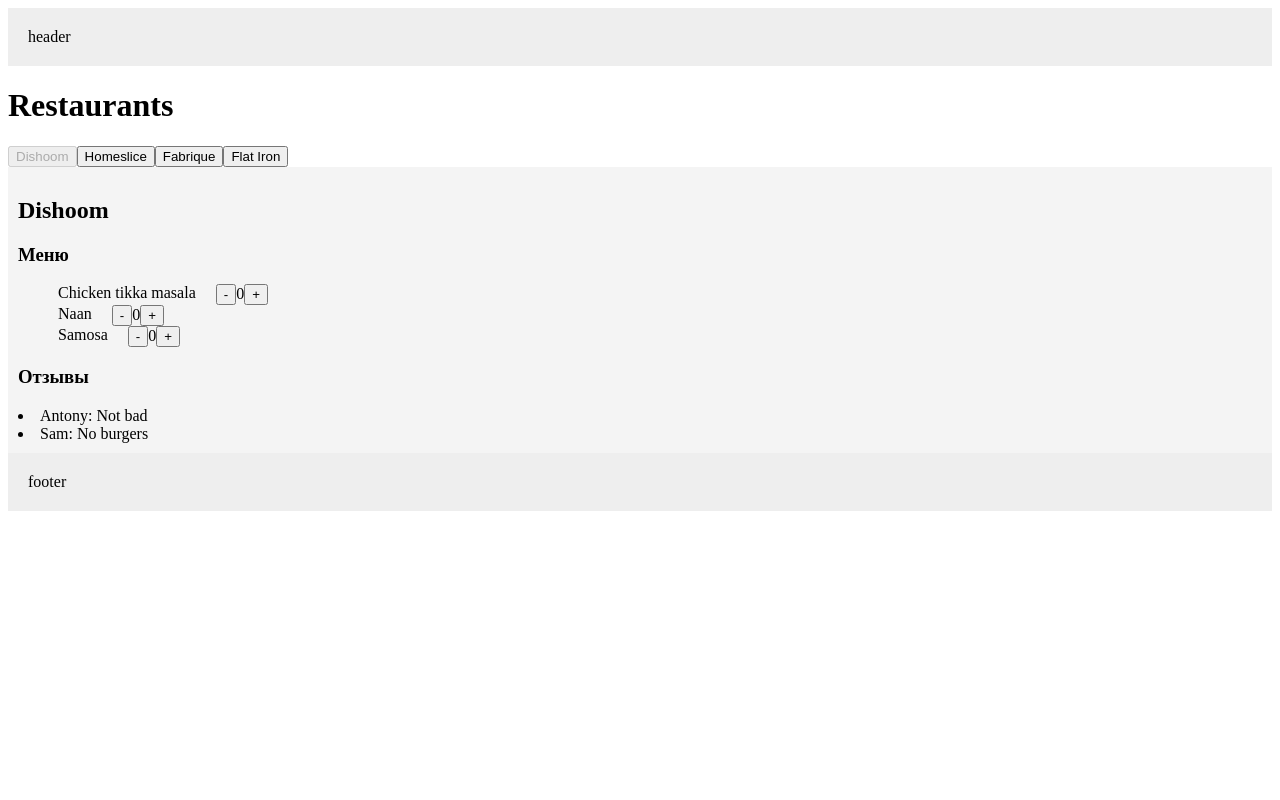
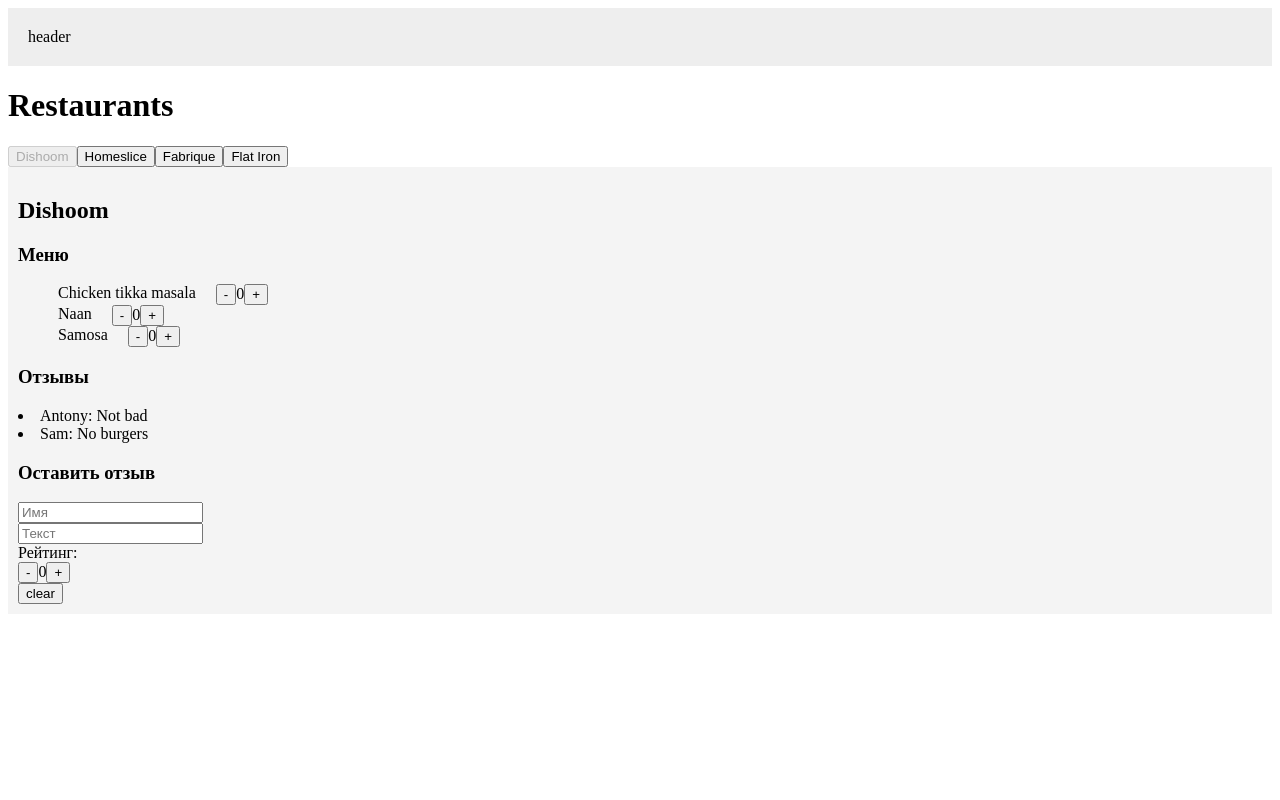
Before and after one commit to besedin-art/react20250630, a React (Vite) app: page / in a window 1280 px wide. Shown: the top 800 px of the page. Built offline with nearby package versions, Linux system fonts and the light colour scheme.

Commit message:
homework 4

```diff
--- a/src/components/App/App.jsx
+++ b/src/components/App/App.jsx
@@ -1,10 +1,12 @@
 import { restaurants } from "../../constants/mock";
 import { Layout } from "../Layout/Layout";
 import { Restaurants } from "../Restaurants/Restaurants";
+import { ScrollProgressBar } from "../ScrollProgressBar/ScrollProgressBar";
 
 const App = () => {
   return (
     <Layout>
+      <ScrollProgressBar />
       <h1>Restaurants</h1>
       <Restaurants restaurants={restaurants} />
     </Layout>
--- a/src/components/Counter/Counter.jsx
+++ b/src/components/Counter/Counter.jsx
@@ -1,13 +1,12 @@
-import { useCounter } from "./useCounter";
-
-export const Counter = ({ initial = 0, max = Infinity, min = 0 }) => {
-  const { value, increment, decrement } = useCounter(initial, max, min);
+export const Counter = ({ value = 0, max = Infinity, min = 0, onChange }) => {
+  const increment = () => { onChange(Math.min(value + 1, max)) };
+  const decrement = () => { onChange(Math.max(value - 1, min)) };
 
   return (
     <div>
-      <button onClick={decrement}>-</button>
+      <button onClick={decrement} type="button">-</button>
       {value}
-      <button onClick={increment}>+</button>
+      <button onClick={increment} type="button">+</button>
     </div>
   );
 }
--- a/src/components/Counter/useCounter.jsx
+++ /dev/null
@@ -1,13 +0,0 @@
-import { useState } from "react";
-
-export const useCounter = (initial, max, min) => {
-  const [value, setValue] = useState(initial);
-  const increment = () => { setValue(Math.min(value + 1, max)) };
-  const decrement = () => { setValue(Math.max(value - 1, min)) };
-
-  return {
-    value,
-    increment,
-    decrement
-  };
-}
--- a/src/components/Dish/DishListItem.jsx
+++ b/src/components/Dish/DishListItem.jsx
@@ -1,11 +1,15 @@
 import { Counter } from "../Counter/Counter";
 import { maxDishCount } from "../../constants/settings";
+import { useState } from "react";
 
 export const DishListItem = ({ dish }) => {
+  const [rating, setRating] = useState(0);
   return (
     <li style={{ display: 'flex', gap: '20px' }}>
       {dish.name}
-      <Counter initial="0" max={maxDishCount} />
+      <Counter value={rating} max={maxDishCount} onChange={value => {
+        setRating(value);
+      }} />
     </li>
   );
 }
--- a/src/components/Restaurant/Restaurant.jsx
+++ b/src/components/Restaurant/Restaurant.jsx
@@ -1,4 +1,5 @@
 import { DishListItem } from "../Dish/DishListItem";
+import { ReviewForm } from "../ReviewForm/ReviewForm";
 
 export const Restaurant = ({ restaurant }) => {
   return (
@@ -23,6 +24,10 @@
         !restaurant.reviews.length &&
         <div>Отзывов еще нет</div>
       }
+
+      <h3>Оставить отзыв</h3>
+      <ReviewForm />
+
     </div>
   );
 }
--- a/src/components/Restaurants/Restaurants.jsx
+++ b/src/components/Restaurants/Restaurants.jsx
@@ -12,8 +12,9 @@
         {restaurants.map(({ id, name }) => <button key={id} disabled={id === current} onClick={() => setCurrent(id)}>{name}</button>)}
       </div>
       <div>
-        {<Restaurant restaurant={activeRestaurant} />}
+        {<Restaurant restaurant={activeRestaurant} key={activeRestaurant.id} />}
       </div>
+      <div style={{ height: "1000px" }}></div>
     </>
   );
 }
--- /dev/null
+++ b/src/components/ReviewForm/ReviewForm.jsx
@@ -0,0 +1,57 @@
+import { useReducer } from "react";
+import { Counter } from "../Counter/Counter";
+
+const initialState = {
+  name: '',
+  text: '',
+  rating: 0
+}
+
+const SET_NAME_ACTION = "setName";
+const SET_TEXT_ACTION = "setText";
+const SET_RATING_ACTION = "setRating";
+const CLEAR_ACTION = "clear";
+
+const reducer = (state, action) => {
+  switch (action.type) {
+    case SET_NAME_ACTION:
+      return { ...initialState, name: action.payload }
+    case SET_TEXT_ACTION:
+      return { ...state, text: action.payload }
+    case SET_RATING_ACTION:
+      return { ...state, rating: action.payload }
+    case CLEAR_ACTION:
+      return initialState
+    default:
+      return state;
+  }
+}
+
+export const ReviewForm = () => {
+  const [form, dispatch] = useReducer(reducer, initialState);
+
+  const { name, text, rating } = form;
+
+  return (
+    <form>
+      <div>
+        <input type="text" placeholder="Имя" value={name} onChange={e => {
+          dispatch({ type: SET_NAME_ACTION, payload: e.target.value })
+        }} />
+      </div>
+      <div>
+        <input type="text" placeholder="Текст" value={text} onChange={e => {
+          dispatch({ type: SET_TEXT_ACTION, payload: e.target.value })
+        }} />
+      </div>
+      <div>
+        Рейтинг: <Counter max="5" value={rating} onChange={value => {
+          dispatch({ type: SET_RATING_ACTION, payload: value })
+        }} />
+      </div>
+      <button type="button" onClick={() => {
+        dispatch({ type: CLEAR_ACTION })
+      }}>clear</button>
+    </form>
+  );
+}
--- /dev/null
+++ b/src/components/ScrollProgressBar/ScrollProgressBar.jsx
@@ -0,0 +1,43 @@
+import { useState, useEffect } from "react";
+
+const wrapStyle = {
+  position: "fixed",
+  top: "0",
+  left: "0",
+  right: "0",
+  height: "10px",
+};
+
+const innerStyle = {
+  position: "absolute",
+  left: "0",
+  height: "10px",
+  backgroundColor: "red",
+};
+
+export const ScrollProgressBar = () => {
+  const [percent, setPercent] = useState(0);
+
+  useEffect(() => {
+    const scrollHandler = () => {
+      const documentHeight = document.documentElement.scrollHeight;
+      const viewportHeight = window.innerHeight;
+      const scrollTop = window.scrollY;
+      const totalScrollableHeight = documentHeight - viewportHeight;
+      const scrollPercent = (scrollTop / totalScrollableHeight) * 100;
+      setPercent(scrollPercent.toFixed(2));
+    }
+
+    window.addEventListener('scroll', scrollHandler);
+
+    return (() => {
+      window.removeEventListener('scroll', scrollHandler);
+    })
+  }, []);
+
+  return (
+    <div style={wrapStyle}>
+      <div style={{ ...innerStyle, width: percent + '%' }}></div>
+    </div>
+  );
+}
```
